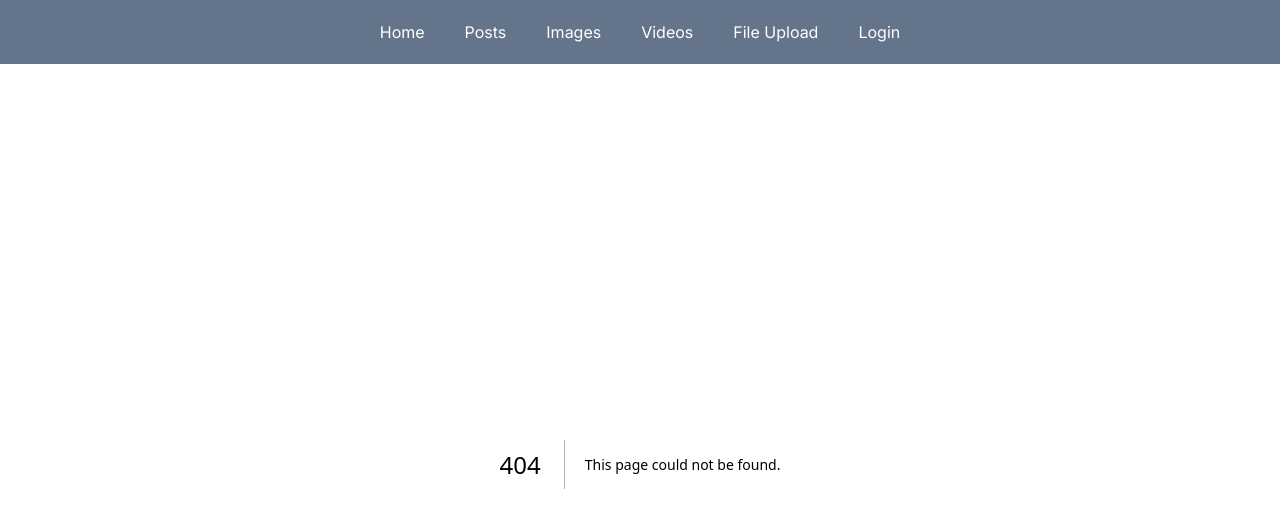
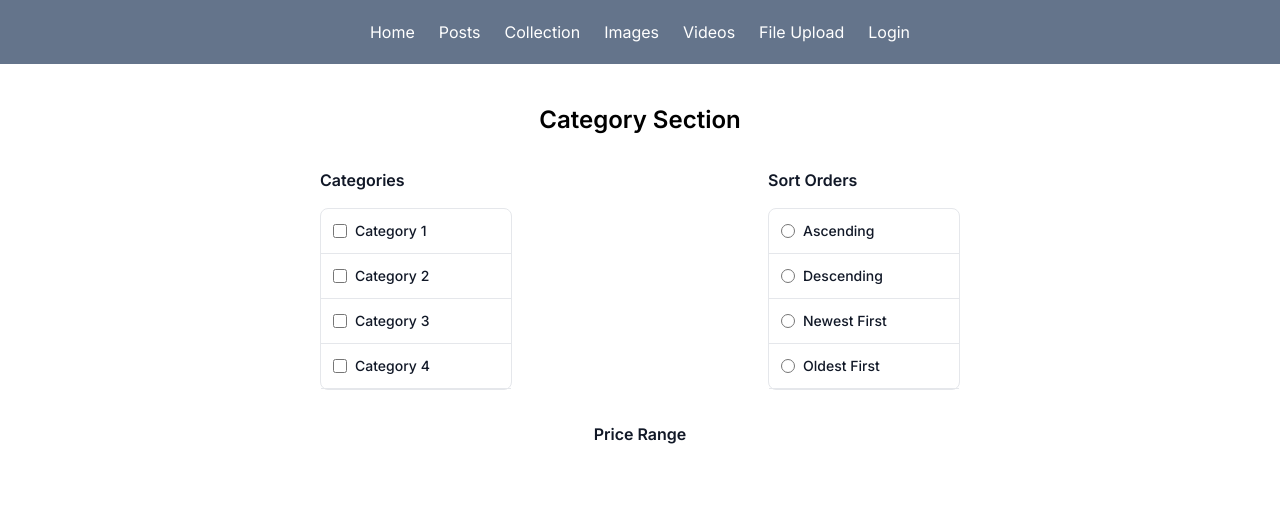
Before and after one commit to golam-mostafa-durbar/next-app, a Next.js app: page /collection in a window 1280 px wide. Before the commit this address had no page. Shown: the top 528 px of the page. Built offline with nearby package versions, Linux system fonts and the light colour scheme.

Commit message:
practice on search params

```diff
--- a/package.json
+++ b/package.json
@@ -13,6 +13,7 @@
     "imagekitio-next": "^1.0.0",
     "js-cookie": "^3.0.5",
     "next": "14.2.7",
+    "query-string": "^9.1.0",
     "react": "^18",
     "react-dom": "^18"
   },
--- /dev/null
+++ b/src/app/collection/page.tsx
@@ -0,0 +1,209 @@
+"use client";
+
+import qs from "query-string";
+
+import { useRouter, useSearchParams } from "next/navigation";
+
+const catItems = [
+  {
+    id: 1,
+    name: "Category 1",
+  },
+  {
+    id: 2,
+    name: "Category 2",
+  },
+  {
+    id: 3,
+    name: "Category 3",
+  },
+  {
+    id: 4,
+    name: "Category 4",
+  },
+];
+
+const sortItems = [
+  {
+    value: "asc",
+    label: "Ascending",
+  },
+  {
+    value: "desc",
+    label: "Descending",
+  },
+  {
+    value: "newest",
+    label: "Newest First",
+  },
+  {
+    value: "oldest",
+    label: "Oldest First",
+  },
+];
+
+const CategoriesPage = () => {
+  const router = useRouter();
+  const params = useSearchParams();
+
+  const onCategoryChange = (id: string) => {
+    let currentQuery = null;
+
+    if (params) {
+      currentQuery = qs.parse(params.toString());
+    }
+
+    const catArr = currentQuery?.categories
+      ? (currentQuery.categories as string).split(",")
+      : [];
+
+    const updatedCatArr = catArr.includes(id)
+      ? catArr.filter((i: any) => i !== id)
+      : [...catArr, id];
+
+    const query = updatedCatArr.length > 0 ? updatedCatArr.join(",") : "";
+
+    const updatedQuery: any = {
+      ...currentQuery,
+      categories: query,
+    };
+
+    const url = qs.stringifyUrl(
+      {
+        url: "/collection",
+        query: updatedQuery,
+      },
+      { skipNull: true, encode: false }
+    );
+
+    router.push(url);
+  };
+
+  const onOrderChange = (value: string) => {
+    let currentQuery = null;
+
+    if (params) {
+      currentQuery = qs.parse(params.toString());
+    }
+
+    const updatedQuery: any = {
+      ...currentQuery,
+      sort: value,
+    };
+
+    const url = qs.stringifyUrl(
+      {
+        url: "/collection",
+        query: updatedQuery,
+      },
+      { skipNull: true, encode: false }
+    );
+
+    router.push(url);
+  };
+
+  const isCategoryChecked = (id: string) => {
+    let currentQuery = null;
+
+    if (params) {
+      currentQuery = qs.parse(params.toString());
+    }
+
+    const catArr = currentQuery?.categories
+      ? (currentQuery.categories as string).split(",")
+      : [];
+
+    return catArr.includes(id);
+  };
+
+  const isOrderChecked = (value: string) => {
+    let currentQuery = null;
+
+    if (params) {
+      currentQuery = qs.parse(params.toString());
+    }
+
+    return currentQuery?.sort === value;
+  };
+
+  return (
+    <div className="flex flex-col items-center space-y-8 my-10">
+      <h1 className="text-2xl font-semibold text-center">Category Section</h1>
+
+      <div className="w-1/2 flex justify-between gap-8">
+        {/* categories  */}
+        <div>
+          <h3 className="mb-4 font-semibold text-gray-900 dark:text-white">
+            Categories
+          </h3>
+
+          <ul className="w-48 text-sm font-medium text-gray-900 bg-white border border-gray-200 rounded-lg dark:bg-gray-700 dark:border-gray-600 dark:text-white">
+            {catItems.map((item) => (
+              <li
+                key={item.id}
+                className="w-full border-b border-gray-200 rounded-t-lg dark:border-gray-600"
+              >
+                <div className="flex items-center ps-3">
+                  <input
+                    id={item.name}
+                    type="checkbox"
+                    defaultChecked={isCategoryChecked(String(item.id))}
+                    onChange={() => onCategoryChange(String(item.id))}
+                    className="w-4 h-4 text-blue-600 bg-gray-100 border-gray-300 rounded focus:ring-blue-500 dark:focus:ring-blue-600 dark:ring-offset-gray-700 dark:focus:ring-offset-gray-700 focus:ring-2 dark:bg-gray-600 dark:border-gray-500"
+                  />
+                  <label
+                    htmlFor={item.name}
+                    className="w-full py-3 ms-2 text-sm font-medium text-gray-900 dark:text-gray-300"
+                  >
+                    {item.name}
+                  </label>
+                </div>
+              </li>
+            ))}
+          </ul>
+        </div>
+
+        {/* sort orders  */}
+        <div>
+          <h3 className="mb-4 font-semibold text-gray-900 dark:text-white">
+            Sort Orders
+          </h3>
+
+          <ul className="w-48 text-sm font-medium text-gray-900 bg-white border border-gray-200 rounded-lg dark:bg-gray-700 dark:border-gray-600 dark:text-white">
+            {sortItems.map((item: any) => (
+              <li
+                key={item.label}
+                className="w-full border-b border-gray-200 rounded-t-lg dark:border-gray-600"
+              >
+                <div className="flex items-center ps-3">
+                  <input
+                    id={item.label}
+                    type="radio"
+                    name="list-radio"
+                    checked={isOrderChecked(item.value)}
+                    onChange={() => onOrderChange(item.value)}
+                    className="w-4 h-4 text-blue-600 bg-gray-100 border-gray-300 focus:ring-blue-500 dark:focus:ring-blue-600 dark:ring-offset-gray-700 dark:focus:ring-offset-gray-700 focus:ring-2 dark:bg-gray-600 dark:border-gray-500"
+                  />
+                  <label
+                    htmlFor={item.label}
+                    className="w-full py-3 ms-2 text-sm font-medium text-gray-900 dark:text-gray-300"
+                  >
+                    {item.label}
+                  </label>
+                </div>
+              </li>
+            ))}
+          </ul>
+        </div>
+      </div>
+
+      <div className="w-1/2 flex flex-col items-center gap-8">
+        <h3 className="mb-4 font-semibold text-gray-900 dark:text-white">
+          Price Range
+        </h3>
+      </div>
+    </div>
+  );
+};
+
+export default CategoriesPage;
--- a/src/components/navbar.tsx
+++ b/src/components/navbar.tsx
@@ -8,6 +8,10 @@ const navlinks = [
   {
     label: "Posts",
     path: "/posts",
+  },
+  {
+    label: "Collection",
+    path: "/collection",
   },
   {
     label: "Images",
@@ -30,7 +34,7 @@ const navlinks = [
 const Navbar = () => {
   return (
     <div className="w-full bg-slate-500 text-white py-5">
-      <ul className="flex justify-center gap-x-10">
+      <ul className="flex justify-center gap-x-6">
         {navlinks.map((nav, index) => (
           <li key={index + 1} className="hover:underline">
             <Link href={nav.path}>{nav.label}</Link>
```
Also changed, not shown: 1 other file (tests, documents, lock files or other folders).
